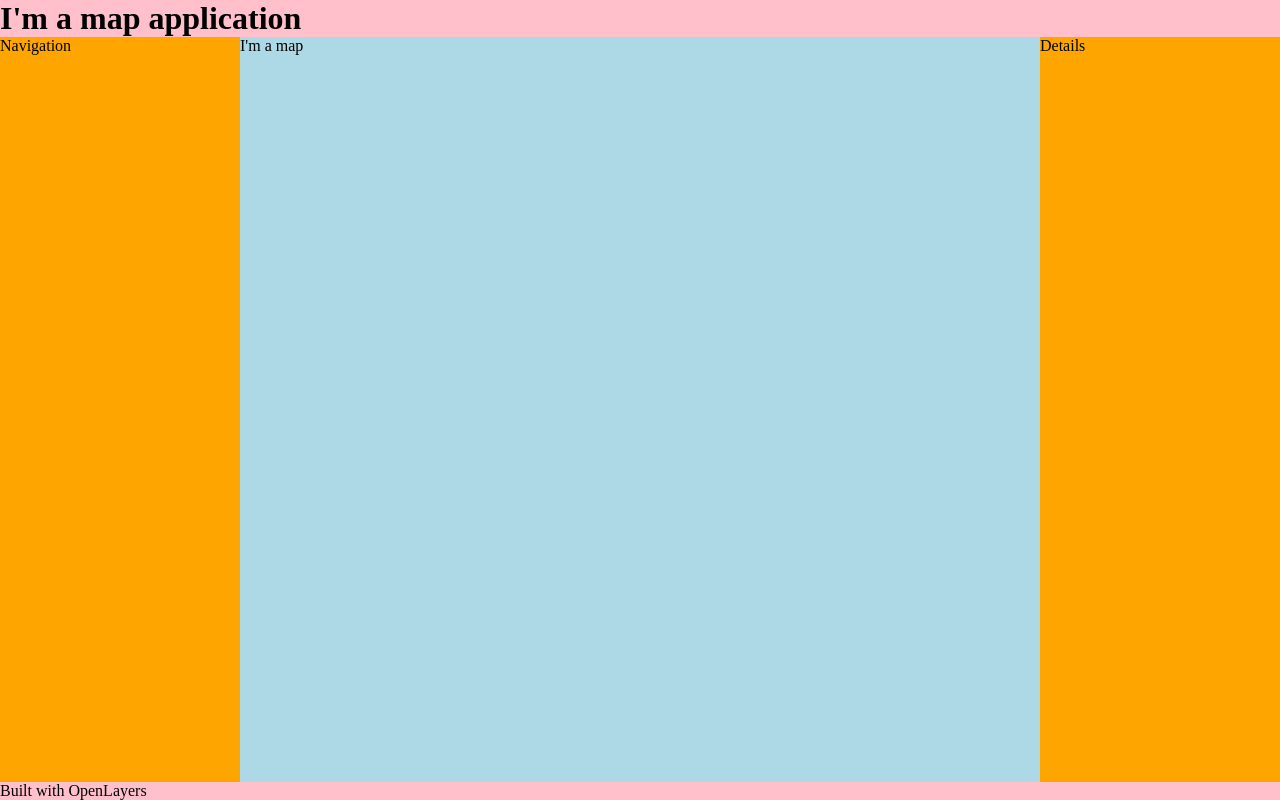
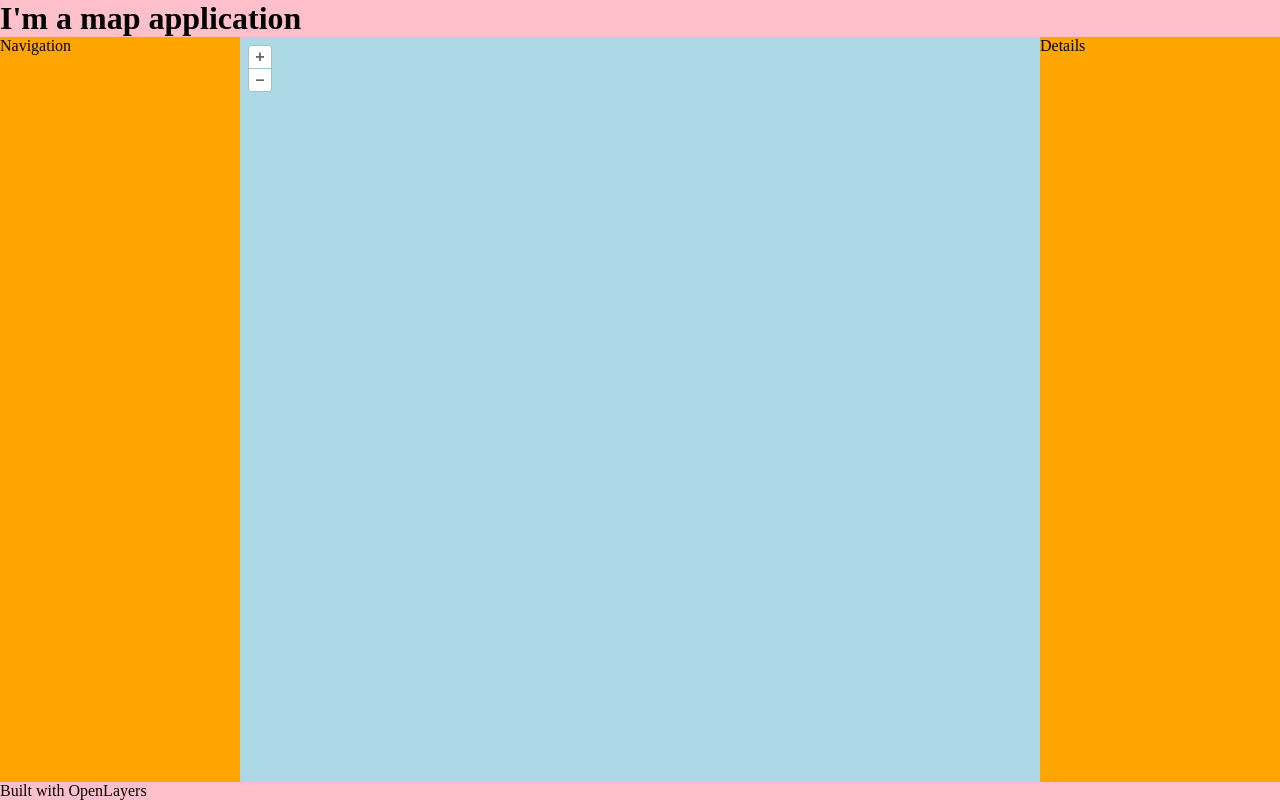
Before and after one commit to jhannes/gis-kata, a React (Vite) app: page / in a window 1280 px wide. Built offline with nearby package versions, Linux system fonts and the light colour scheme.

Commit message:
Add openlayers to the map (not showing anything)

```diff
--- a/package.json
+++ b/package.json
@@ -31,6 +31,7 @@
     "typescript": "^5.0.3"
   },
   "dependencies": {
+    "ol": "^7.3.0",
     "react": "^18.2.0",
     "react-dom": "^18.2.0"
   }
--- a/src/modules/map/index.ts
+++ b/src/modules/map/index.ts
@@ -1 +1,3 @@
 export * from "./mapView";
+
+import "ol/ol.css";
--- a/src/modules/map/mapView.tsx
+++ b/src/modules/map/mapView.tsx
@@ -1,5 +1,12 @@
 import * as React from "react";
+import { MutableRefObject, useEffect, useMemo, useRef } from "react";
+import { Map } from "ol";
 
 export function MapView() {
-  return <div id="map">I'm a map</div>;
+  const mapRef = useRef() as MutableRefObject<HTMLDivElement>;
+  const map = useMemo(() => new Map(), []);
+
+  useEffect(() => map.setTarget(mapRef.current), [map, mapRef]);
+
+  return <div id="map" ref={mapRef} />;
 }
```
Also changed, not shown: 1 other file (tests, documents, lock files or other folders).
